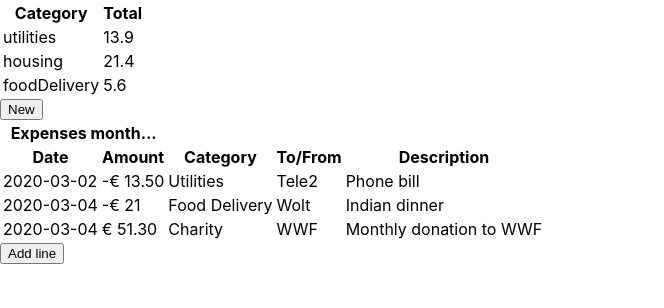
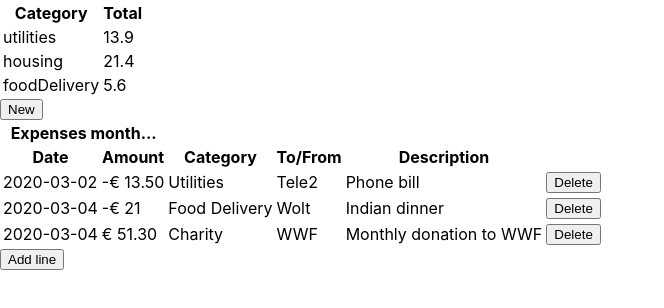
Before and after one commit to sturmer/capital, a React (Create React App) app: page / in a window 1280 px wide. Shown: the top 308 px of the page, without its empty margins (0-664 px from the left). Built offline with nearby package versions, Linux system fonts and the light colour scheme.

Commit message:
Allow expense line deletion

```diff
--- a/src/MonthHistoryPanel.js
+++ b/src/MonthHistoryPanel.js
@@ -35,6 +35,10 @@ const MonthHistoryPanel = () => {
   const [expenses, setExpenses] = useState(initialExpenses);
   const [showForm, setShowForm] = useState(false);
 
+  const deleteExpense = id => {
+    setExpenses(expenses.filter(exp => exp.id !== id));
+  };
+
   return (
     <>
       <table>
@@ -53,14 +57,18 @@ const MonthHistoryPanel = () => {
         </thead>
         <tbody>
           {expenses.map(e => (
+            <tr key={e.id}>
               <ExpenseDetail
-              key={e.id}
                 date={e.date}
                 amount={e.amount}
                 category={e.category}
                 toFrom={e.toFrom}
                 description={e.description}
               />
+              <td>
+                <button onClick={() => deleteExpense(e.id)}>Delete</button>
+              </td>
+            </tr>
           ))}
         </tbody>
       </table>
@@ -80,13 +88,13 @@ const MonthHistoryPanel = () => {
 
 const ExpenseDetail = props => {
   return (
-    <tr>
+    <>
       <td>{props.date}</td>
       <td>{props.amount}</td>
       <td>{props.category}</td>
       <td>{props.toFrom}</td>
       <td>{props.description}</td>
-    </tr>
+    </>
   );
 };
 
```
Lines whose indentation alone changed are shown as unchanged.
